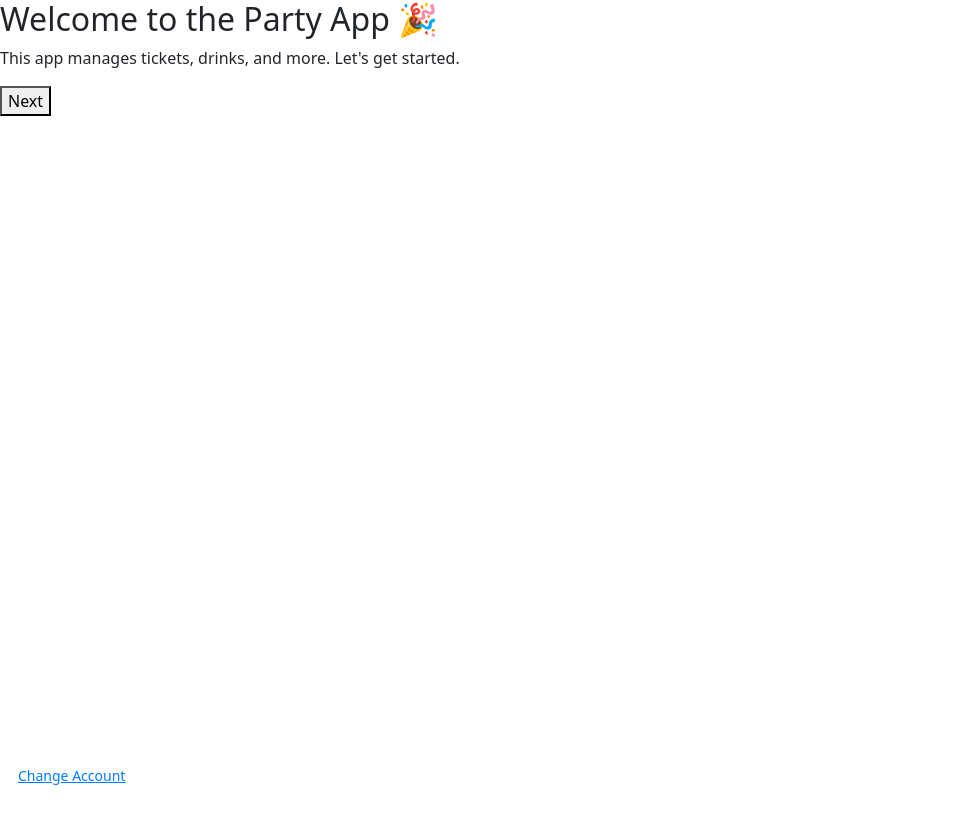
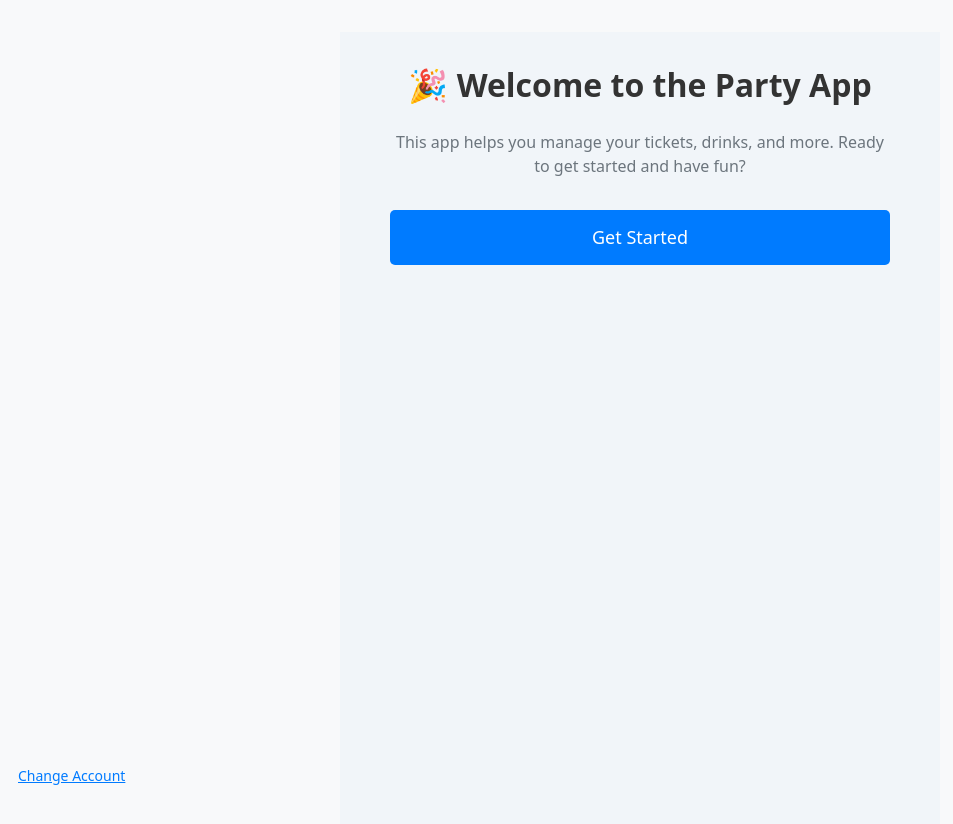
Before and after one commit to tomekjersey0/party-mvp, a React (Vite) app: page /onboarding/1 in a window 1280 px wide. Shown: the top 824 px of the page, without its empty margins (0-953 px from the left). Before the commit the page ends 800 px from the top, so only its background shows below. Built offline with nearby package versions, Linux system fonts and the light colour scheme.

Commit message:
db check

```diff
--- a/src/components/Onboarding/OnboardingFlow.jsx
+++ b/src/components/Onboarding/OnboardingFlow.jsx
@@ -8,6 +8,7 @@ function OnboardingFlow() {
   const navigate = useNavigate();
   const [direction, setDirection] = useState(1);
   const prevStepRef = useRef(null);
+  const [changeAccountEnabled, setChangeAccountEnabled] = useState(true);
 
   const step = parseInt(stepNumber ?? "1", 10) - 1;
   const CurrentStep = onboardingSteps[step];
@@ -35,7 +36,7 @@ function OnboardingFlow() {
   const handleNextStep = () => {
     const nextStep = step + 2;
     if (nextStep > onboardingSteps.length) {
-      navigate("/onboarding/complete", { replace: true });
+      navigate("/dashboard", { replace: true });
     } else {
       navigate(`/onboarding/${nextStep}`);
     }
@@ -53,7 +54,7 @@ function OnboardingFlow() {
 
   return (
     <>
-      {step === 0 && (
+      {step === 0 && changeAccountEnabled && (
         <button
           onClick={handleExitToAuth}
           style={{
@@ -75,11 +76,14 @@ function OnboardingFlow() {
         </button>
       )}
       <div
+        className="d-flex justify-content-center align-items-center"
         style={{
           position: "relative",
           overflow: "hidden",
           width: "100%",
-          minHeight: "300px",
+          minHeight: "100vh",
+          padding: "2rem",
+          backgroundColor: "#f8f9fa",
         }}
       >
         <AnimatePresence mode="wait">
@@ -91,9 +95,12 @@ function OnboardingFlow() {
             animate="center"
             exit="exit"
             transition={{ type: "spring", stiffness: 300, damping: 30 }}
-            style={{ position: "absolute", width: "100%" }}
+            style={{
+              width: "100%",
+              maxWidth: "600px",
+            }}
           >
-            <CurrentStep onNext={handleNextStep} />
+            <CurrentStep onNext={handleNextStep}></CurrentStep>
           </motion.div>
         </AnimatePresence>
       </div>
--- a/src/components/Onboarding/steps.js
+++ b/src/components/Onboarding/steps.js
@@ -1,8 +1,5 @@
 import Step1 from "./steps/Step1_Welcome";
 import Step2 from "./steps/Step2_Features";
 import Step3 from "./steps/Step3_PersonalInfo";
-import Step4 from "./steps/Step4_Payment";
-import Step5 from "./steps/Step5_Alcohol";
-import Step6 from "./steps/Step6_Success";
 
-export const onboardingSteps = [Step1, Step2, Step3, Step4, Step5, Step6];
+export const onboardingSteps = [Step1, Step2, Step3];
--- a/src/components/Onboarding/steps/Step1_Welcome.jsx
+++ b/src/components/Onboarding/steps/Step1_Welcome.jsx
@@ -1,9 +1,64 @@
+import React from "react";
+
 export default function Step1_Welcome({ onNext }) {
-    return (
-      <div>
-        <h2>Welcome to the Party App 🎉</h2>
-        <p>This app manages tickets, drinks, and more. Let's get started.</p>
-        <button onClick={onNext}>Next</button>
+  return (
+    <div
+      style={{
+        display: "flex",
+        justifyContent: "center",
+        alignItems: "flex-start", // Align items to the top
+        minHeight: "100vh",
+        backgroundColor: "#f1f5f9", // Soft background color
+        padding: "2rem 1.5rem", // Increase top padding to move content higher up
+      }}
+    >
+      <div
+        style={{
+          width: "100%",
+          maxWidth: "500px", // Ensure content doesn't stretch too wide on larger screens
+          textAlign: "center",
+        }}
+      >
+        <h2
+          style={{
+            fontSize: "2rem", // Larger font size for the title
+            color: "#333",
+            marginBottom: "1.5rem", // Increase space below the heading
+            fontWeight: "600",
+            lineHeight: "1.3",
+          }}
+        >
+          🎉 Welcome to the Party App
+        </h2>
+        <p
+          style={{
+            fontSize: "1rem",
+            color: "#6c757d",
+            marginBottom: "2rem", // Adjusted margin for breathing space
+            lineHeight: "1.5",
+          }}
+        >
+          This app helps you manage your tickets, drinks, and more. Ready to get
+          started and have fun?
+        </p>
+        <button
+          onClick={onNext}
+          style={{
+            backgroundColor: "#007bff",
+            color: "white",
+            padding: "14px",
+            border: "none",
+            borderRadius: "5px",
+            fontSize: "1.125rem",
+            fontWeight: "500",
+            cursor: "pointer",
+            width: "100%",
+            transition: "background-color 0.3s ease",
+          }}
+        >
+          Get Started
+        </button>
       </div>
-    );
-  }
+    </div>
+  );
+}
--- a/src/components/Onboarding/steps/Step2_Features.jsx
+++ b/src/components/Onboarding/steps/Step2_Features.jsx
@@ -1,13 +1,68 @@
+import React from "react";
+
 export default function Step2_Features({ onNext }) {
-    return (
-      <div>
-        <h2>What This App Does</h2>
-        <ul>
-          <li>Register alcohol</li>
-          <li>Track shot limits</li>
-          <li>Share drinks with friends</li>
+  return (
+    <div
+      style={{
+        display: "flex",
+        justifyContent: "center",
+        alignItems: "flex-start", // Align items to the top for mobile-first approach
+        minHeight: "100vh",
+        backgroundColor: "#f1f5f9", // Soft background color for the overall page
+        padding: "2rem 1.5rem", // Padding to keep content from touching edges
+      }}
+    >
+      <div
+        style={{
+          width: "100%",
+          maxWidth: "500px", // Ensures content doesn't stretch too wide on larger screens
+          textAlign: "center",
+        }}
+      >
+        <h2
+          style={{
+            fontSize: "2rem", // Larger heading for better visibility
+            color: "#333",
+            marginBottom: "1.5rem", // Spacing between title and list
+            fontWeight: "600",
+            lineHeight: "1.3",
+          }}
+        >
+          What This App Does
+        </h2>
+
+        <ul
+          style={{
+            textAlign: "left", // Align text to the left for better readability
+            marginBottom: "2rem", // Add spacing below the list
+            paddingLeft: "20px", // Add padding to indent list items
+            color: "#6c757d", // Subtle gray color for list text
+            fontSize: "1rem", // Slightly smaller font size for list items
+          }}
+        >
+          <li>🍹 Register alcohol</li>
+          <li>📊 Track shot limits</li>
+          <li>🤝 Share drinks with friends</li>
         </ul>
-        <button onClick={onNext}>Next</button>
+
+        <button
+          onClick={onNext}
+          style={{
+            backgroundColor: "#007bff",
+            color: "white",
+            padding: "14px",
+            border: "none",
+            borderRadius: "5px",
+            fontSize: "1.125rem",
+            fontWeight: "500",
+            cursor: "pointer",
+            width: "100%",
+            transition: "background-color 0.3s ease",
+          }}
+        >
+          Continue
+        </button>
       </div>
-    );
-  }
+    </div>
+  );
+}
--- a/src/components/Onboarding/steps/Step4_Payment.jsx
+++ /dev/null
@@ -1,9 +0,0 @@
-export default function Step4_Payment({ onNext }) {
-    return (
-      <div>
-        <h2>Buy Your Ticket 🎟️</h2>
-        <p>£5 entry – secure your place now.</p>
-        <button onClick={onNext}>Pay & Continue</button>
-      </div>
-    );
-  }
--- a/src/components/Onboarding/steps/Step5_Alcohol.jsx
+++ /dev/null
@@ -1,9 +0,0 @@
-export default function Step5_Alcohol({ onNext }) {
-    return (
-      <div>
-        <h2>Register Alcohol</h2>
-        <p>Add what you're bringing and how you want to share it.</p>
-        <button onClick={onNext}>Done</button>
-      </div>
-    );
-  }
--- a/src/components/Onboarding/steps/Step6_Success.jsx
+++ /dev/null
@@ -1,9 +0,0 @@
-export default function Step6_Success({ onNext }) {
-    return (
-      <div>
-        <h2>You're All Set!</h2>
-        <p>Your QR code will be shown on the dashboard. See you at the party!</p>
-        <button onClick={onNext}>Go to Dashboard</button>
-      </div>
-    );
-  }
--- a/src/pages/DashboardPage.jsx
+++ b/src/pages/DashboardPage.jsx
@@ -8,6 +8,7 @@ function DashboardPage() {
   const navigate = useNavigate();
   const [userUid, setUserUid] = useState(null);
   const [checkingUser, setCheckingUser] = useState(true);
+  const [fullName, setFullName] = useState("");
 
   // Redirect if not authenticated
   useEffect(() => {
@@ -34,6 +35,8 @@ function DashboardPage() {
       if (!snapshot.exists()) {
         navigate('/onboarding/step-1', { state: { fromAuth: true } });
       } else {
+        const userData = snapshot.val();
+        setFullName(userData.fullName);
         setCheckingUser(false);
       }
     };
@@ -48,7 +51,7 @@ function DashboardPage() {
   return (
     <div>
       <h1>Dashboard</h1>
-      <p>Welcome to your dashboard.</p>
+      <p>Welcome to your dashboard, {fullName}!</p>
     </div>
   );
 }
--- a/src/pages/OnboardingPage.jsx
+++ b/src/pages/OnboardingPage.jsx
@@ -1,11 +1,12 @@
 import { Routes, Route } from "react-router-dom";
 import OnboardingFlow from "../components/Onboarding/OnboardingFlow";
+import OnboardingComplete from "../components/Onboarding/OnboardingComplete";
 
 function OnboardingPage() {
   return (
     <Routes>
       <Route path=":stepNumber" element={<OnboardingFlow />} />
-      <Route path="complete" element={<p>Onboarding Complete!</p>} />
+      <Route path="complete" element={<OnboardingComplete />} />
       <Route path="*" element={<p>No matching onboarding step.</p>} />
     </Routes>
   );
--- a/vite.config.js
+++ b/vite.config.js
@@ -1,6 +1,7 @@
 import { defineConfig } from 'vite'
 import react from '@vitejs/plugin-react'
 import Inspect from 'vite-plugin-inspect'
+import path from "path"
 
 export default defineConfig({
   plugins: [react(), Inspect()],
@@ -22,5 +23,10 @@ export default defineConfig({
         }
       }
     }
+  },
+  resolve: {
+    alias: {
+      "@": path.resolve(__dirname, "src")
+    }
   }
 })
```
Also changed, not shown: src/components/Onboarding/steps/Step3_PersonalInfo.jsx (+95 -8 lines).
